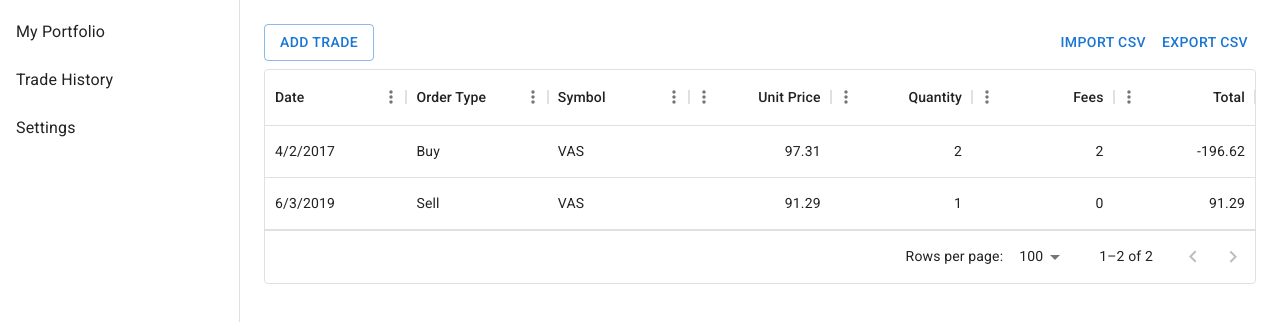
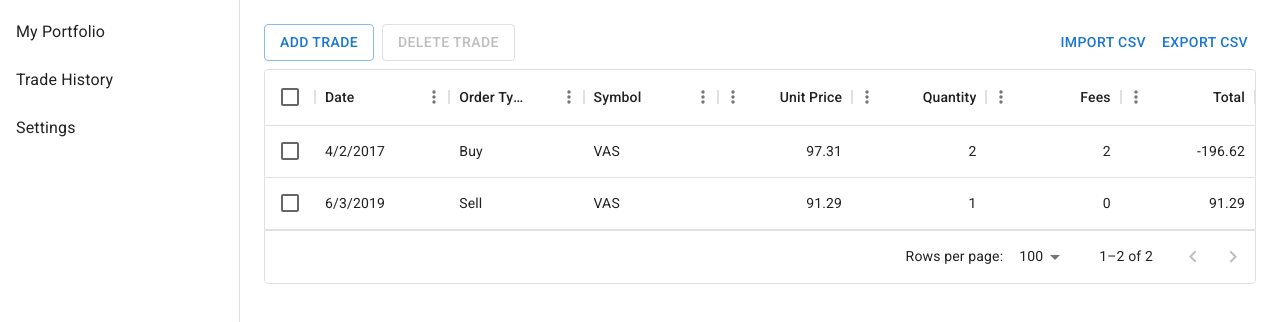
Before and after one commit to ltrel/xport, a React (Vite) app: page / in a window 1280 px wide. Shown: the top 322 px of the page. Built offline with nearby package versions, Linux system fonts and the light colour scheme.

Commit message:
Implement deleting trades

```diff
--- a/src/TradeHistory.tsx
+++ b/src/TradeHistory.tsx
@@ -1,6 +1,6 @@
 import { stringify } from "csv/browser/esm/sync";
-import { DataGrid, GridColDef, GridEventListener, GridRowEditStartParams, GridRowEditStopParams, GridRowEditStopReasons, GridRowModel, GridRowsProp, MuiEvent, useGridApiRef } from "@mui/x-data-grid";
-import { useState } from "react";
+import { DataGrid, GridCallbackDetails, GridColDef, GridEventListener, GridRowEditStartParams, GridRowEditStopParams, GridRowEditStopReasons, GridRowId, GridRowModel, GridRowParams, GridRowSelectionCheckboxParams, GridRowSelectionModel, GridRowsProp, MuiEvent, useGridApiRef } from "@mui/x-data-grid";
+import { useRef, useState } from "react";
 import UploadButton from "./UploadButton";
 import { Box, Button, Container, Stack } from '@mui/material';
 import { downloadStr, formatLocalYMD } from './util';
@@ -29,15 +29,22 @@ export default function TradeHistory() {
   const apiRef = useGridApiRef();
   const [trades, setTrades] = useState(initialTrades);
   const [showNewRow, setShowNewRow] = useState(false);
+  const [rowSelectionModel, setRowSelectionModel] = useState<GridRowSelectionModel>([]);
 
   const enterEditMode = () => {
     setShowNewRow(true);
+    setRowSelectionModel([trades.length]);
     apiRef.current.startRowEditMode({id: trades.length});
   };
 
   const exitEditMode = () => {
     setShowNewRow(false);
   }
+
+  const handleDelete = () => {
+    setTrades(trades.filter((_, index) => !rowSelectionModel.includes(index)));
+    setRowSelectionModel([]);
+  };
 
   const handleImport = async (file: File) => {
     try {
@@ -65,6 +72,12 @@ export default function TradeHistory() {
     if (params.reason === GridRowEditStopReasons.escapeKeyDown) {
       exitEditMode();
       return;
+    }
+  };
+
+  const handleSelectionChange = async (newModel: GridRowSelectionModel, _details: GridCallbackDetails<any>) => {
+    if (!showNewRow) {
+      setRowSelectionModel(newModel);
     }
   };
 
@@ -115,11 +128,23 @@ export default function TradeHistory() {
     </Button>;
   }
 
+  const deleteButton = <Button
+    variant='outlined'
+    color='error'
+    disabled={showNewRow || !rowSelectionModel.length}
+    onClick={handleDelete}
+  >
+    {rowSelectionModel.length > 1 ? `Delete ${rowSelectionModel.length} Trades`: 'Delete Trade'}
+  </Button>
+
   return (
     <Container maxWidth='lg' disableGutters={true}>
       <Stack spacing={1}>
         <Box sx={{display: 'flex', justifyContent: 'space-between'}}>
-          {addOrCancelButton}
+          <Stack direction="row" spacing={1}>
+            {addOrCancelButton}
+            {deleteButton}
+          </Stack>
           <Stack direction='row'>
             <UploadButton onUpload={handleImport}>Import CSV</UploadButton>
             <Button onClick={handleExport}>Export CSV</Button>
@@ -133,6 +158,10 @@ export default function TradeHistory() {
           onRowEditStop={handleRowEditStop}
           onRowEditStart={preventRowEditStart}
           processRowUpdate={processRowUpdate}
+          checkboxSelection
+          rowSelectionModel={rowSelectionModel}
+          onRowSelectionModelChange={handleSelectionChange}
+          isRowSelectable={(params: GridRowParams) => !showNewRow || params.id === trades.length}
         />
       </Stack>
     </Container>
```
